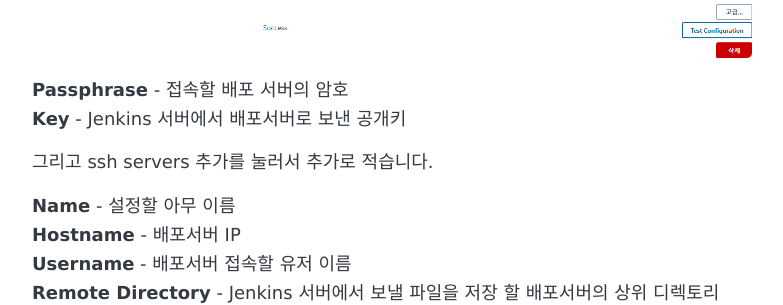
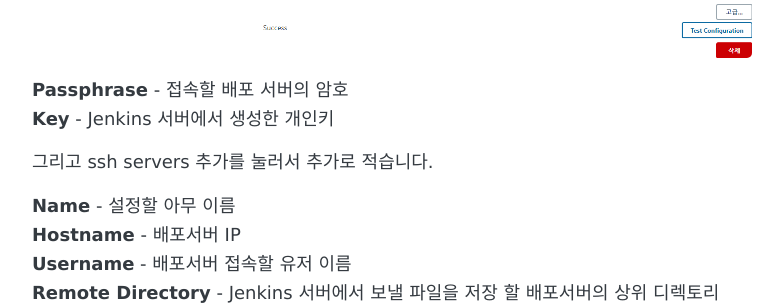
Before and after one commit to pjs21s/pjs21s.github.io, a Jekyll site: the page built from _posts/2020-08-22-Jenkins-webhooks-gitlab.md, in a window 1280 px wide and 900 px high, scrolled down 12223 px. Shown: the part 152-457 px from the top of the window, without its empty margins (248-1031 px from the left). Built offline with Jekyll 4.4.1, drawn with Linux system fonts in a browser that asks for light colours; comment, search, counter and statistics services are not loaded.

Commit message:
오류 수정

```diff
--- a/_posts/2020-08-22-Jenkins-webhooks-gitlab.md
+++ b/_posts/2020-08-22-Jenkins-webhooks-gitlab.md
@@ -195,7 +195,7 @@ Publish over SSH 설정을 스크린샷처럼 해줍니다.
 <img src="/images/jenkinswebhooks22.png">
 
 **Passphrase** - 접속할 배포 서버의 암호
-**Key** - Jenkins 서버에서 배포서버로 보낸 공개키
+**Key** - Jenkins 서버에서 생성한 개인키
 
 그리고 ssh servers 추가를 눌러서 추가로 적습니다.
 
```
